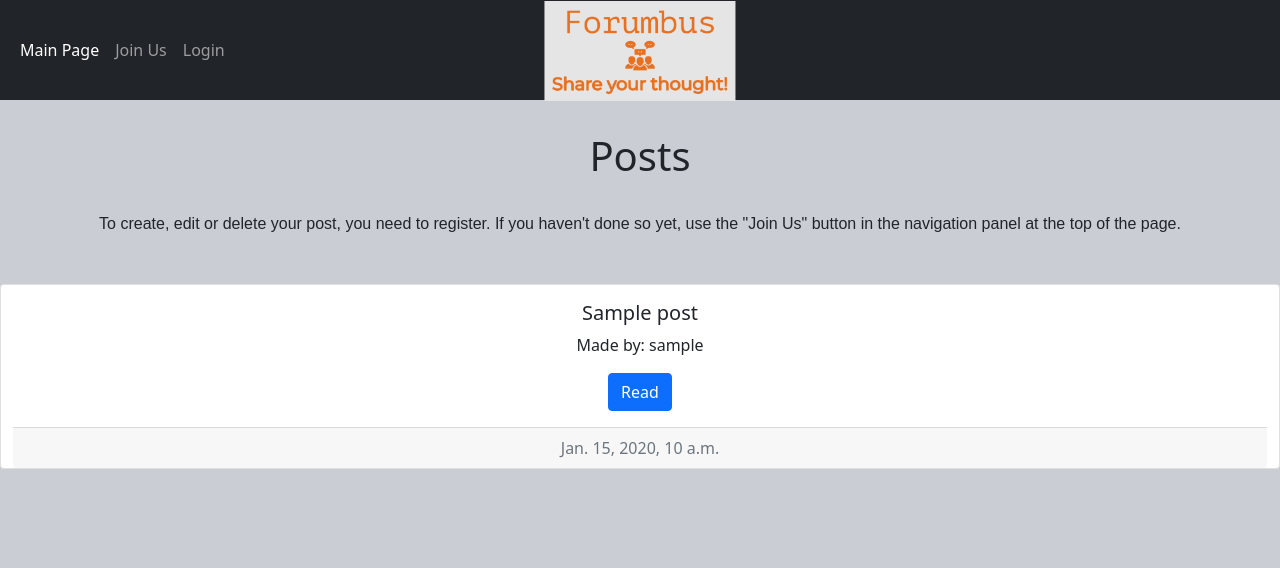
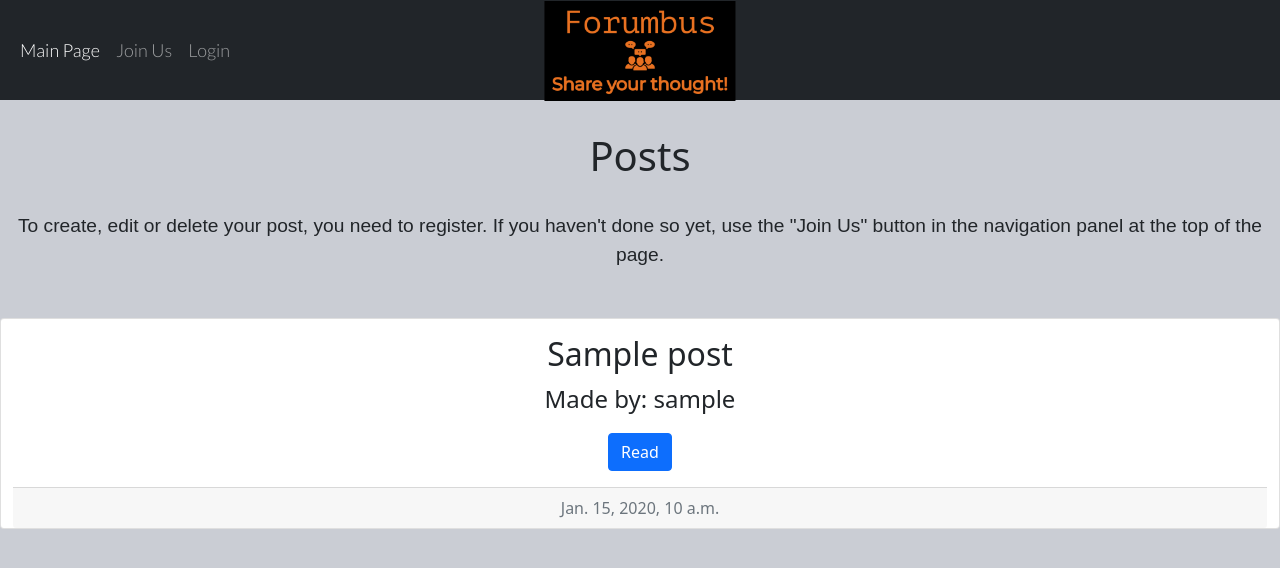
Before and after one commit to Cezary-Nakielski/Project-Four-Forumbus, a Django app: page / in a window 1280 px wide. Shown: the top 568 px of the page. Run offline with Django 3.2, Linux system fonts and the light colour scheme; tables that the repository leaves empty hold one stand-in row (values such as "Sample post"); some web fonts are replaced.

Commit message:
STYLE: Change font sizing and image logo

```diff
--- a/static/css/style.css
+++ b/static/css/style.css
@@ -1,12 +1,16 @@
 body {
     background-color: #cacdd4;
-
 }
 
 /* NAVIGATION STYLING */
 
 .navbar-fixed-top {
     height: 100px;
+}
+
+.navbar-nav {
+    font-family: 'Lato', sans-serif;
+    font-size: large;
 }
 
 .navbar-brand {
@@ -25,9 +29,18 @@ body {
 }
 
 .intro-info-container {
+    font-size: larger;
     margin-bottom: 2rem;
 }
 
 .intro-info {
     font-family: 'Kdam Thmor Pro', sans-serif;
 }
+
+.post-title {
+    font-size:xx-large;
+}
+
+.post-creator {
+    font-size: x-large;
+}
```
Also changed, not shown: static/images/logo.png.
